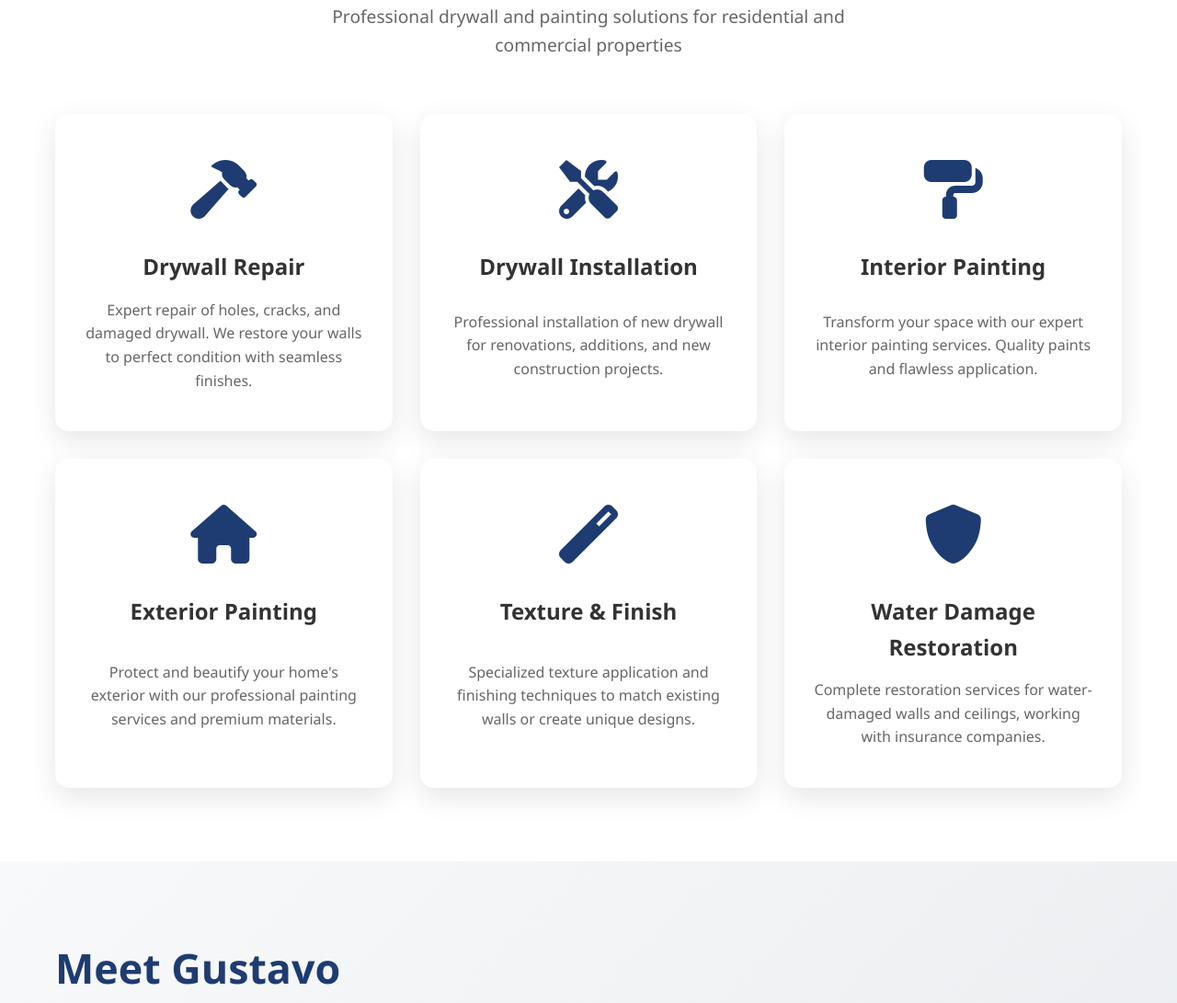
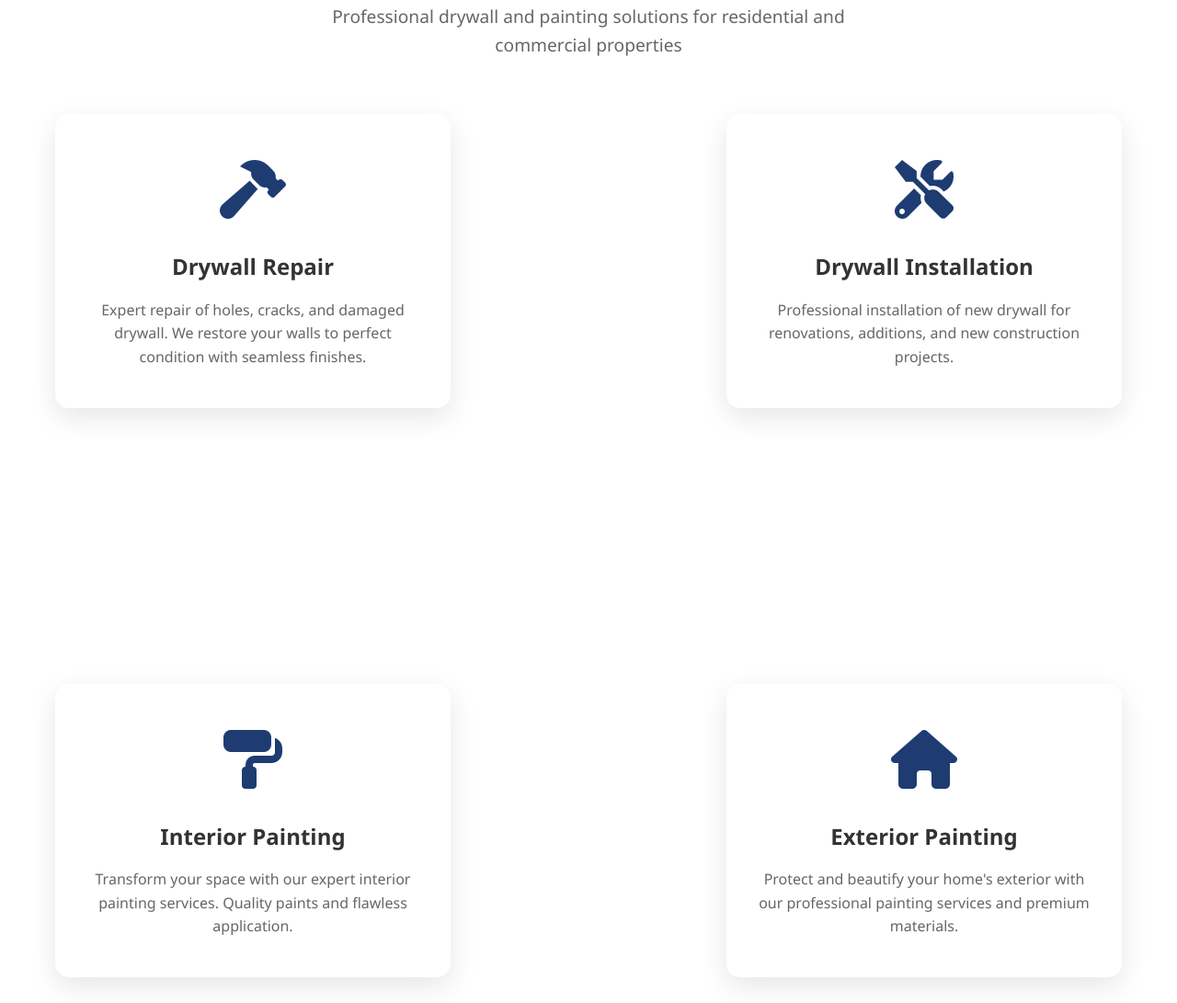
Before and after one commit to JamesBrownR/Element-Drywall-Painting, a plain HTML site: page index.html in a window 1280 px wide. Shown: the part 956-2047 px from the top of the page at 92% size. Drawn offline with Linux system fonts and the light colour scheme.

Commit message:
Update index.html

```diff
--- a/index.html
+++ b/index.html
@@ -235,7 +235,7 @@
         .services-grid {
             display: grid;
             grid-template-columns: repeat(auto-fit, minmax(300px, 1fr));
-            gap: 30px;
+            gap: 300px;
         }
 
         .service-card {
```
